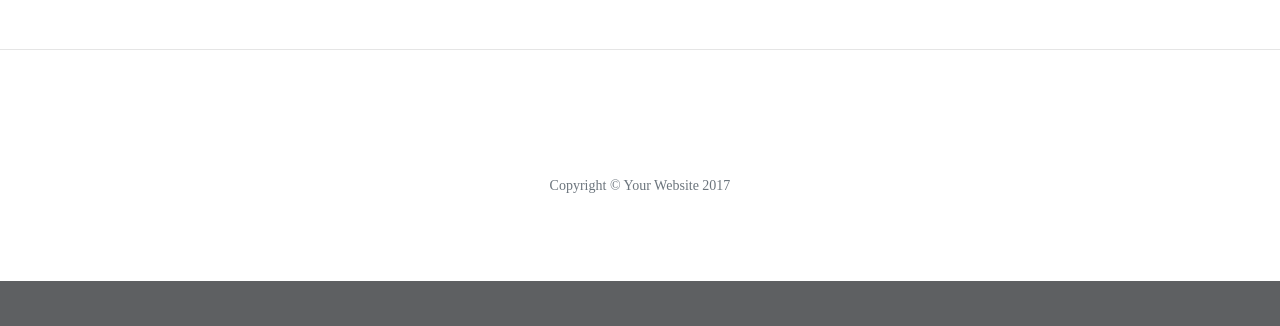
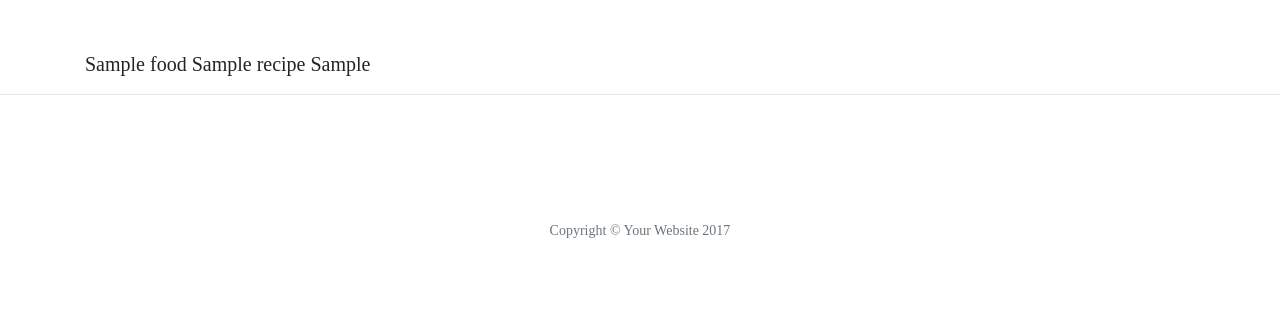
Before and after one commit to Declan446/irish-recipes, a Flask app: page / in a window 1280 px wide. Shown: the part 533-859 px from the top of the page. Before the commit the page ends 814 px from the top, so only its background shows below. Run offline with Flask 2, Linux system fonts and the light colour scheme; a database or web service that is not in the repository returns one stand-in record (values such as "Sample title"); some libraries are stand-ins or nearby versions.

Commit message:
added a for loop on my base.html page to display some data from my mongodb recipes collection

```diff
--- a/templates/base.html
+++ b/templates/base.html
@@ -56,7 +56,15 @@
 
     <!-- Main Content -->
     <div class="container">
-        {% block content %} {% endblock %}
+        {% block content %}
+
+        {% for recipe in recipes %}
+        {{recipe.food}}
+        {{recipe.dish_name}}
+        {{recipe.main_ingredient}}
+        {% endfor %}
+
+        {% endblock %}
     </div>
 
     <hr>
```
